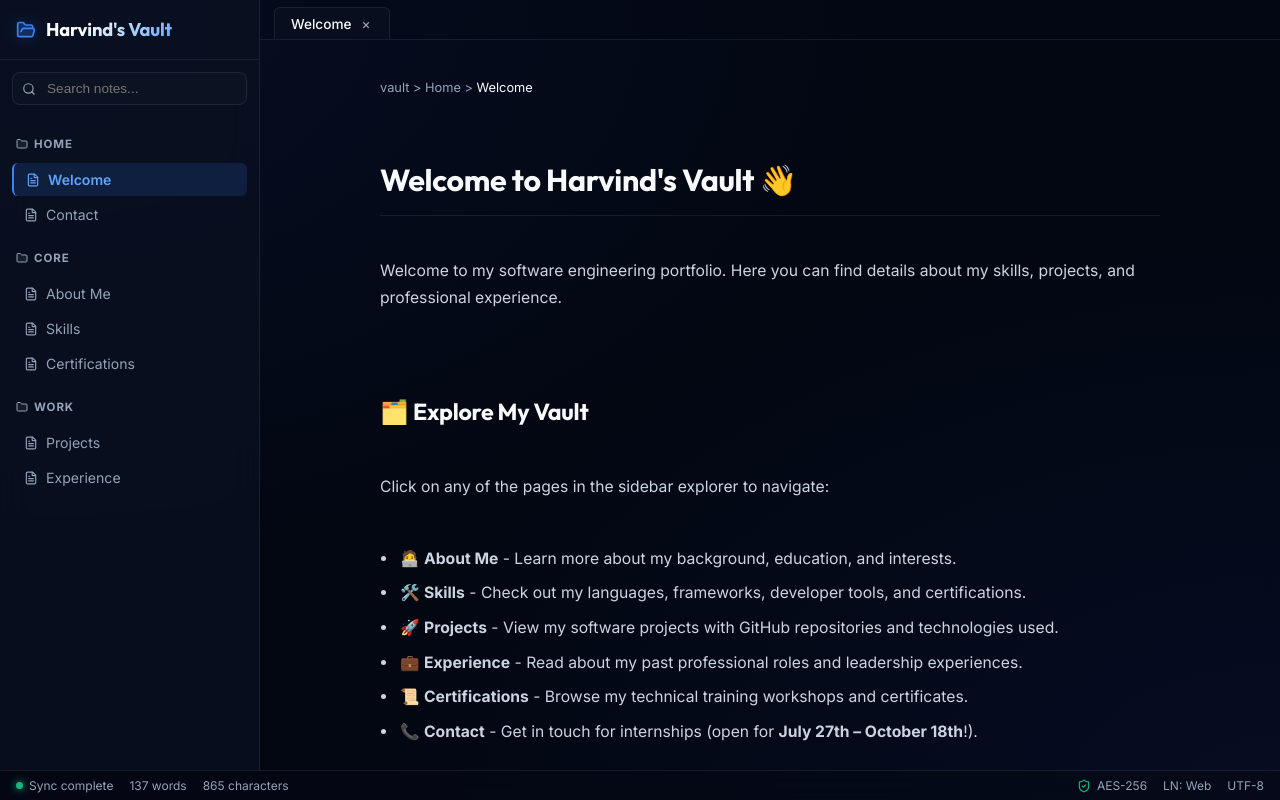
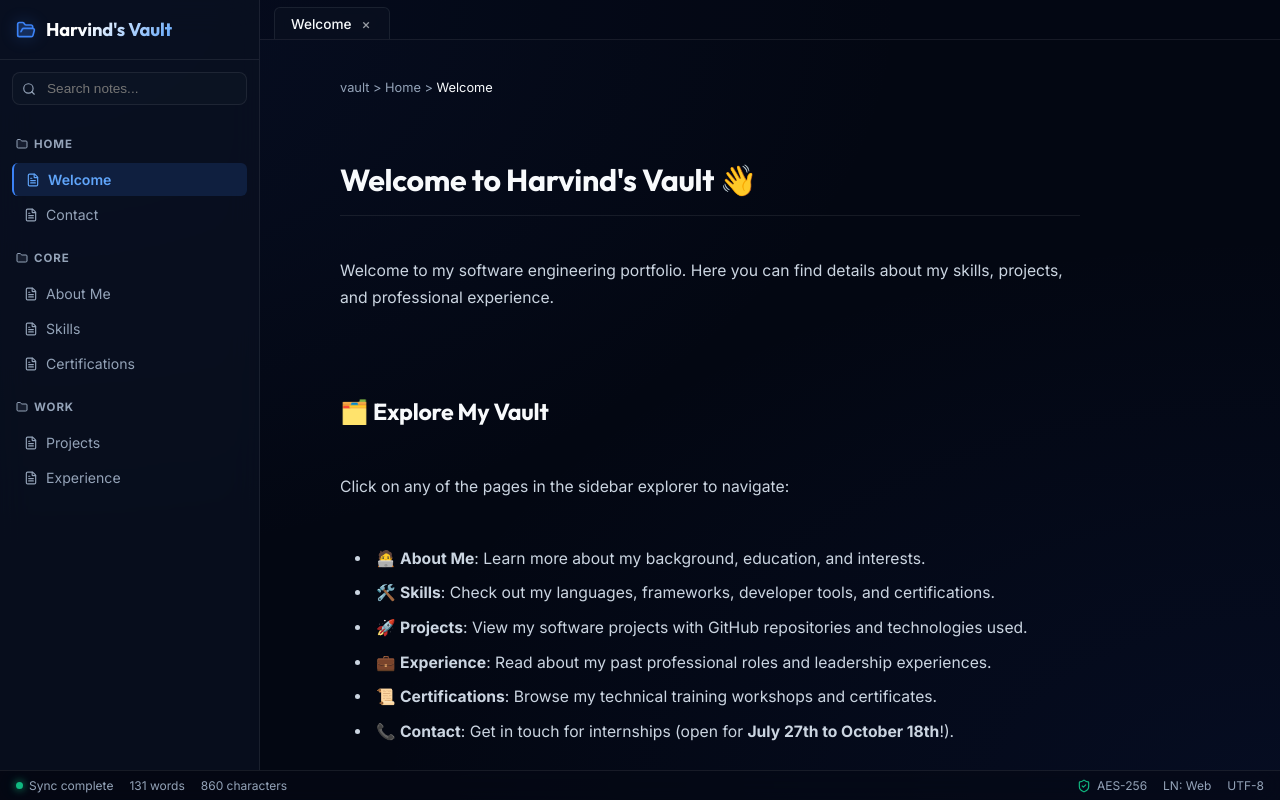
Before and after one commit to Harvind20/Portfolio, a React app: page / in a window 1280 px wide. Built offline with nearby package versions, Linux system fonts and the light colour scheme; the HTML template or start-up script is replaced by a standard one.

Commit message:
fix: disable notes local storage cache, adjust content margins and list paddings, and remove dashes and instructions text

```diff
--- a/src/App.jsx
+++ b/src/App.jsx
@@ -7,10 +7,7 @@ import { notesData } from './data/notes';
 
 export default function App() {
   // Notes state
-  const [notes, setNotes] = useState(() => {
-    const saved = localStorage.getItem('obsidian-portfolio-notes');
-    return saved ? JSON.parse(saved) : notesData;
-  });
+  const [notes, setNotes] = useState(notesData);
 
   // Active note and tabs
   const [activeNoteId, setActiveNoteId] = useState('welcome');
@@ -19,11 +16,6 @@ export default function App() {
 
   // Mobile navigation drawer
   const [showSidebarMobile, setShowSidebarMobile] = useState(false);
-
-  // Sync notes to local storage on modification
-  useEffect(() => {
-    localStorage.setItem('obsidian-portfolio-notes', JSON.stringify(notes));
-  }, [notes]);
 
   const handleSelectNote = (id) => {
     // Add to open tabs if not present
--- a/src/data/notes.js
+++ b/src/data/notes.js
@@ -11,12 +11,12 @@ Welcome to my software engineering portfolio. Here you can find details about my
 
 Click on any of the pages in the sidebar explorer to navigate:
 
-*   🧑‍💻 **About Me** - Learn more about my background, education, and interests.
-*   🛠️ **Skills** - Check out my languages, frameworks, developer tools, and certifications.
-*   🚀 **Projects** - View my software projects with GitHub repositories and technologies used.
-*   💼 **Experience** - Read about my past professional roles and leadership experiences.
-*   📜 **Certifications** - Browse my technical training workshops and certificates.
-*   📞 **Contact** - Get in touch for internships (open for **July 27th – October 18th**!).
+*   🧑‍💻 **About Me**: Learn more about my background, education, and interests.
+*   🛠️ **Skills**: Check out my languages, frameworks, developer tools, and certifications.
+*   🚀 **Projects**: View my software projects with GitHub repositories and technologies used.
+*   💼 **Experience**: Read about my past professional roles and leadership experiences.
+*   📜 **Certifications**: Browse my technical training workshops and certificates.
+*   📞 **Contact**: Get in touch for internships (open for **July 27th to October 18th**!).
 
 ---
 
@@ -29,14 +29,14 @@ Click on any of the pages in the sidebar explorer to navigate:
     content: `# About Me 🧑‍💻
 
 ## Biography
-I am a dedicated **Software Engineering student** at Multimedia University (MMU) with hands-on experience in building scalable backend systems and mastering object-oriented design. While I thrive in backend engineering—such as developing concurrent C/C++ applications or architecting Java desktop systems—I am also highly experienced in full-stack mobile development using **React Native** and web development using **Flask**.
+I am a dedicated **Software Engineering student** at Multimedia University (MMU) with hands-on experience in building scalable backend systems and mastering object-oriented design. While I thrive in backend engineering (such as developing concurrent C/C++ applications or architecting Java desktop systems), I am also highly experienced in full-stack mobile development using **React Native** and web development using **Flask**.
 
 As an engineer, I am driven by curiosity and an eagerness to learn new languages, frameworks, and coding concepts. I am known for my strong communication skills, leadership in team projects, and ability to coordinate project execution from design to delivery.
 
 ---
 
 ## 🎯 Internship Hunt
-*   **Availability**: **July 27th – October 18th**
+*   **Availability**: **July 27th to October 18th**
 *   **Objective**: Collaborate with experienced engineers, contribute to real-world production systems, and solve complex challenges at scale.
 
 ---
@@ -45,7 +45,7 @@ As an engineer, I am driven by curiosity and an eagerness to learn new languages
 
 ### 🏫 Multimedia University (MMU)
 **Bachelor of Computer Science (Honours) Software Engineering**
-*   **Timeline**: Oct 2024 – Sep 2027
+*   **Timeline**: Oct 2024 to Sep 2027
 *   **Activities & Clubs**:
     *   Google Developer Group (GDG) on Campus Member
     *   MMU IT Society Member
@@ -57,12 +57,12 @@ As an engineer, I am driven by curiosity and an eagerness to learn new languages
 
 ### 🏫 Multimedia University (MMU)
 **Foundation Degree in Information Technology**
-*   **Timeline**: Oct 2023 – Feb 2024
+*   **Timeline**: Oct 2023 to Feb 2024
 *   **Academic Performance**: **CGPA: 3.94**
 *   **Activities & Clubs**:
     *   MMU IT Society Member
     *   🏆 **3-Time Dean's List Candidate**
-    *   🏀 MMU Varsity Basketball & State Basketball representation
+    *   🏀 MMU Varsity Basketball and State Basketball representation
 
 ---
 
@@ -128,7 +128,7 @@ A summary of my professional history, showcasing my teamwork, sportsmanship, ada
 
 ### 🏀 Professional Athlete
 **ParkCity Heat Basketball Club & Putrajaya Basketball Association**
-*   **Timeline**: Oct 2021 – Dec 2023 (2 years 3 months)
+*   **Timeline**: Oct 2021 to Dec 2023 (2 years 3 months)
 *   **Location**: Kuala Lumpur, Malaysia (Hybrid)
 *   **Role & Impact**:
     *   Signed dual contracts competing at State and National levels (U18, U20, and Men's Open).
@@ -140,7 +140,7 @@ A summary of my professional history, showcasing my teamwork, sportsmanship, ada
 
 ### 👕 Production Operator & IT Support
 **SuperSports Marketing**
-*   **Timeline**: Jul 2023 – Nov 2023 (5 months)
+*   **Timeline**: Jul 2023 to Nov 2023 (5 months)
 *   **Location**: Kuala Lumpur, Malaysia (On-site)
 *   **Role & Impact**:
     *   Executed complex sublimation and heat-press fabrication on performance sportswear.
--- a/src/index.css
+++ b/src/index.css
@@ -282,11 +282,12 @@ body {
 }
 
 .note-container {
-  padding: 40px 60px;
+  padding: 40px 80px;
   display: flex;
   flex-direction: column;
   max-width: 900px;
-  margin: 0 auto;
+  margin-left: 0;
+  margin-right: auto;
   width: 100%;
   animation: fadeIn var(--transition-normal);
 }
@@ -344,12 +345,12 @@ body {
 
 .markdown-body ul, .markdown-body ol {
   margin-bottom: 18px;
-  padding-left: 18px;
+  padding-left: 32px;
 }
 
 .markdown-body li {
   margin-bottom: 8px;
-  padding-left: 2px;
+  padding-left: 4px;
 }
 
 .markdown-body blockquote {
```
